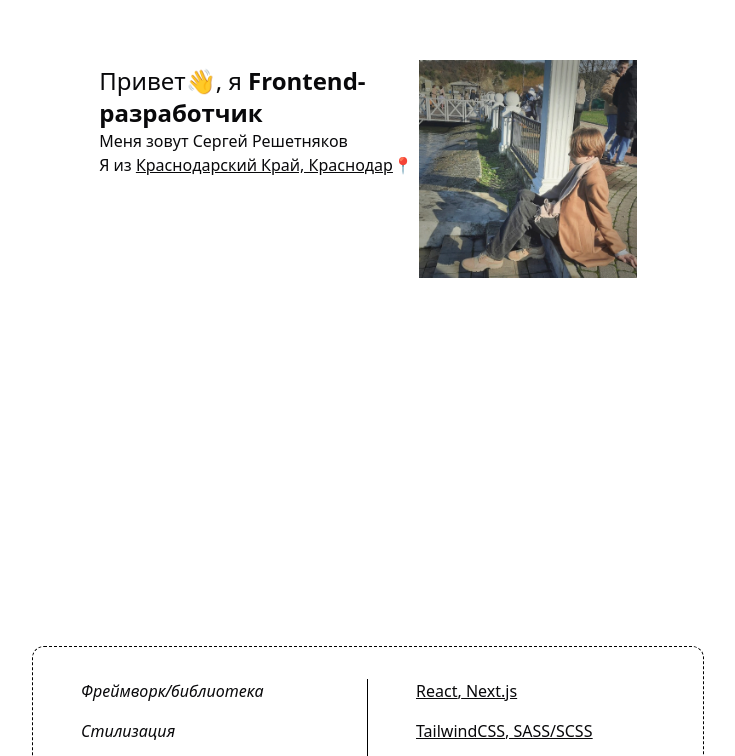
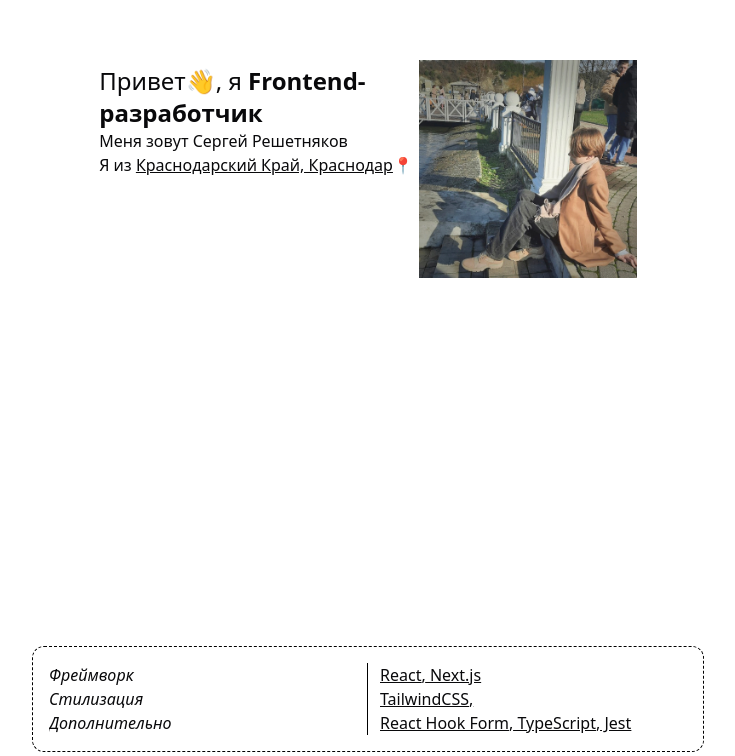
Before and after one commit to sergeyreshetnyakov/portfolio, a Next.js app: page / in a window 1280 px wide. Shown: the part 196-952 px from the top of the page, without its empty margins (272-1007 px from the left). Built offline with nearby package versions, Linux system fonts and the light colour scheme.

Commit message:
table and contact fixed

```diff
--- a/next.config.mjs
+++ b/next.config.mjs
@@ -10,9 +10,9 @@ const nextConfig = {
          },
       ],
    },
-	typescript: {
-    ignoreBuildErrors: true,
-  },
+   typescript: {
+      ignoreBuildErrors: true,
+   },
 };
 
 export default nextConfig;
--- a/src/components/ContactInfo.tsx
+++ b/src/components/ContactInfo.tsx
@@ -9,10 +9,10 @@ interface Props {
 export default function ContactInfo({ children, href, contact }: Props) {
    return (
       <div className="flex justify-between">
-         <div className="w-16 py-2">
+         <div className="py-2 pr-5 sm:pr-12 lg:pr-24 border-r border-black border-dashed">
             <div className="flex justify-center">{children}</div>
          </div>
-         <div className="flex py-2 px-8 flex-row w-52 md:text-sm border-l border-black border-dashed">
+         <div className="flex py-2 px-8 flex-row  md:text-sm ">
             <Link href={href} className="italic text-clip">
                {contact}
             </Link>
--- a/src/components/SkillTable.tsx
+++ b/src/components/SkillTable.tsx
@@ -2,20 +2,21 @@ import Link from "next/link";
 
 export default function SkillTable() {
    return (
-      <div className="grid grid-cols-2 py-4 xl:py-8 my-28 border border-dashed border-black rounded-xl">
-         <div className="flex flex-col gap md:gap-2 xl:gap-4 2xl:gap-6 border-r border-black px-2 xl:px-12">
-            <span className="italic">Фреймворк/библиотека</span>
+      <div className="grid grid-cols-2 gap p-4 my-28 border border-dashed border-black rounded-xl">
+
+         <div className="flex flex-col border-r border-black pr-3">
+            <span className="italic">Фреймворк</span>
             <span className="italic">Стилизация</span>
             <span className="italic truncate">Дополнительно</span>
          </div>
-         <div className="flex flex-col grow gap md:gap-2 xl:gap-4 2xl:gap-6 px-2 xl:px-12">
+
+         <div className="flex flex-col pl-3">
             <span className="underline">
                <Link href="https://react.dev/">React</Link>,
                <Link href="https://nextjs.org/"> Next.js</Link>
             </span>
             <span className="underline">
                <Link href="https://tailwindcss.com/">TailwindCSS</Link>,
-               <Link href="https://sass-scss.ru/"> SASS/SCSS</Link>
             </span>
             <span className="underline">
                <Link href="https://react-hook-form.com/">React Hook Form</Link>,
@@ -23,6 +24,7 @@ export default function SkillTable() {
                <Link href="https://jestjs.io/ru"> Jest</Link>
             </span>
          </div>
+
       </div>
    );
 }
```
Also changed, not shown: src/app/page.tsx (+12 -8 lines), .eslintrc.json.
